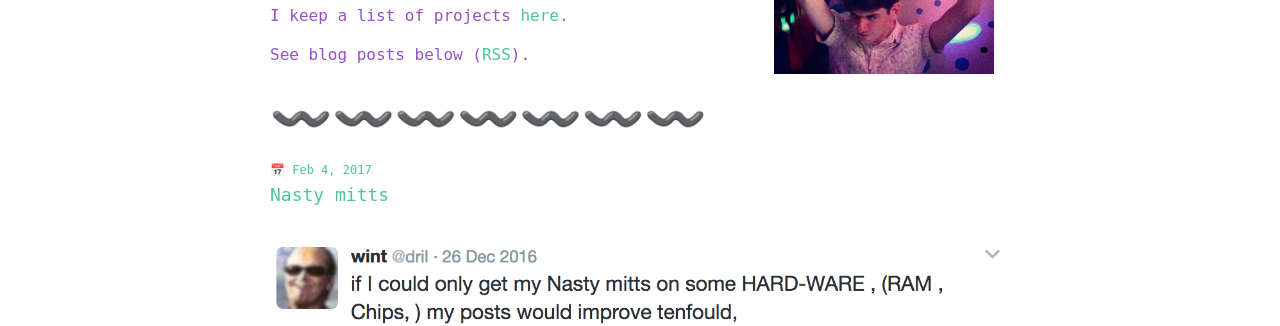
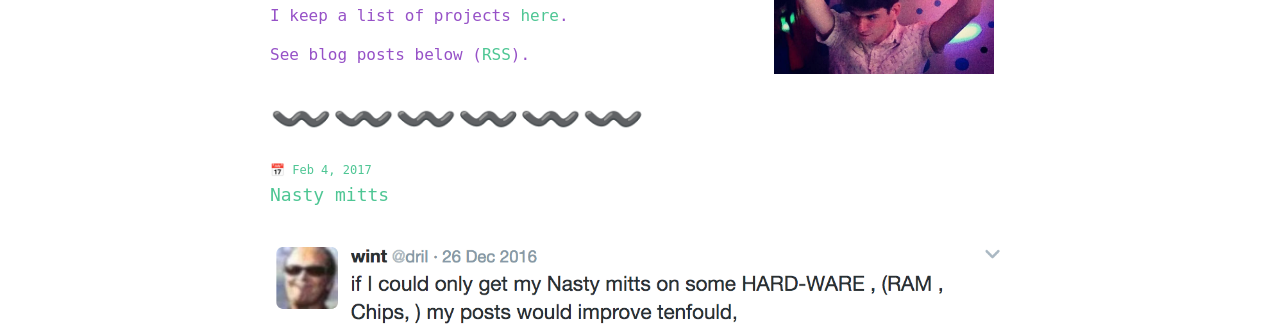
Before and after one commit to michaelpace/personal_website, a Jekyll site: the page built from _pages/index.html, in a window 1280 px wide. Shown: the part 238-564 px from the top of the page. Built offline with Jekyll 4.4.1, drawn with Linux system fonts in a browser that asks for light colours.

Commit message:
shorten divider

```diff
--- a/_pages/index.html
+++ b/_pages/index.html
@@ -11,7 +11,7 @@ permalink: /
   <p>I'm interested in programming and music. I've got lotsa cool web presences: <a href="https://github.com/michaelpace">code</a>, <a href="https://soundcloud.com/onionslice">music</a>, <a href="http://www.last.fm/user/mspasta/">listening habits</a>, <a href="https://www.goodreads.com/user/show/44054775-mchl-pc">reading habits</a>, <a href="https://www.are.na/mchl-pc/channels">bookmarking</a>, <a href="https://twitter.com/incrediblepasta/">tweets</a>, <a href="http://linkedin.com/in/michaelstuartpace">work history</a>. Contact me at <a href="mailto:mpace1027@gmail.com">mpace1027@gmail.com</a>.</p>
   <p>I keep a list of projects <a href="/projects">here</a>.</p>
   <p>See blog posts below (<a href="/feed.xml">RSS</a>).</p>
-  <span class="emoji-divider">〰️〰️〰️〰️〰️〰️〰️</span>
+  <span class="emoji-divider">〰️〰️〰️〰️〰️〰️</span>
 
   <ul class="post-list">
     {% for post in site.posts %}
```
